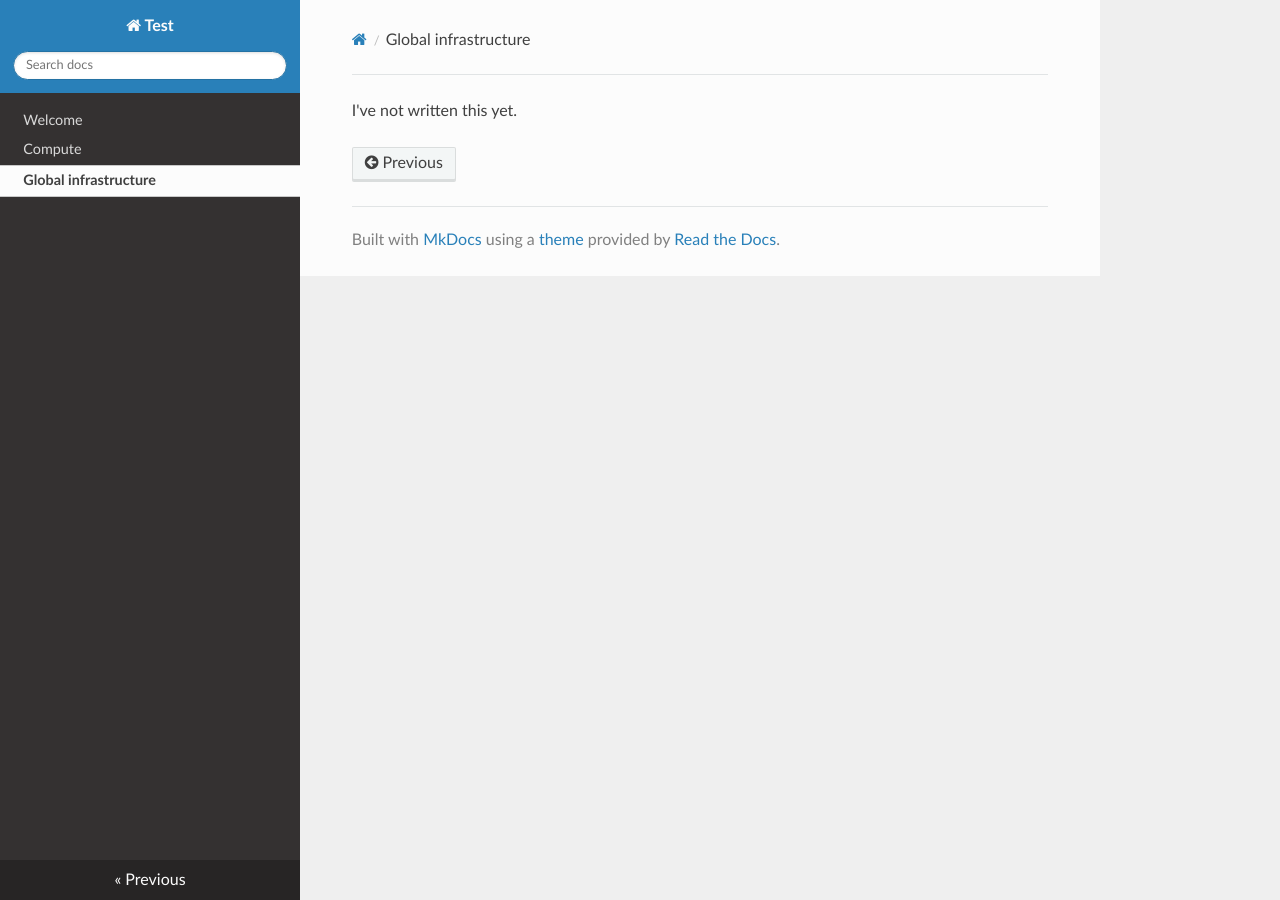
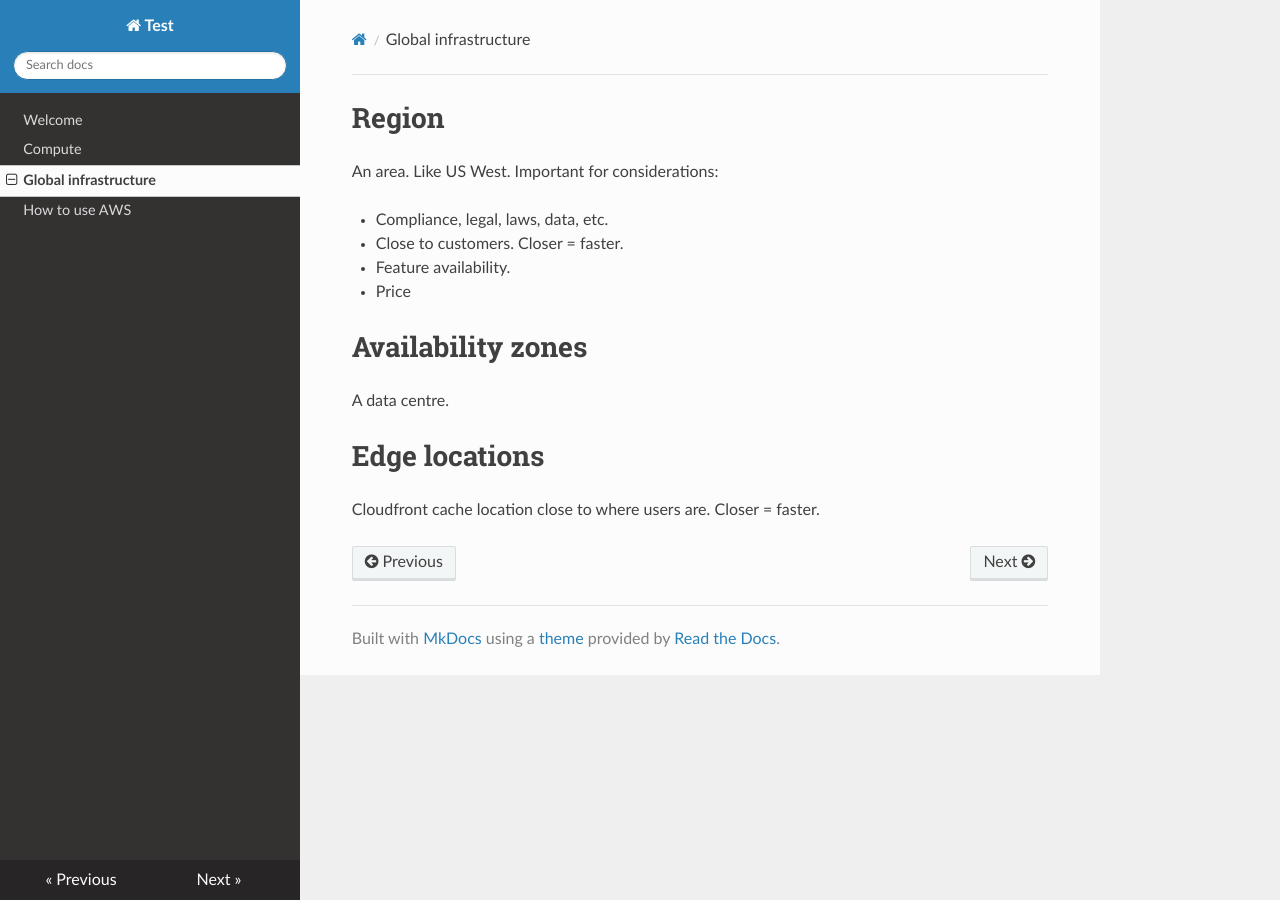
Before and after one commit to KanChiMoe/aws-docs, an MkDocs documentation site: the page built from docs/globalinfrastructure.md, in a window 1280 px wide. Built offline with MkDocs 1.6.1, drawn with Linux system fonts in a browser that asks for light colours; nearby versions of some CDN libraries.

Commit message:
progress

```diff
--- a/docs/globalinfrastructure.md
+++ b/docs/globalinfrastructure.md
@@ -1 +1,16 @@
-I've not written this yet.
+# Region
+
+An area. Like US West. Important for considerations:
+
+* Compliance, legal, laws, data, etc.
+* Close to customers. Closer = faster.
+* Feature availability.
+* Price
+
+# Availability zones
+
+A data centre.
+
+# Edge locations
+
+Cloudfront cache location close to where users are. Closer = faster.
--- a/mkdocs.yml
+++ b/mkdocs.yml
@@ -8,3 +8,4 @@ nav:
 - Welcome: index.md
 - Compute: compute.md
 - Global infrastructure: globalinfrastructure.md
+- How to use AWS: use.md
```
Also changed, not shown: docs/compute.md (+2 -8 lines), docs/use.md (added, +24 -0 lines).
